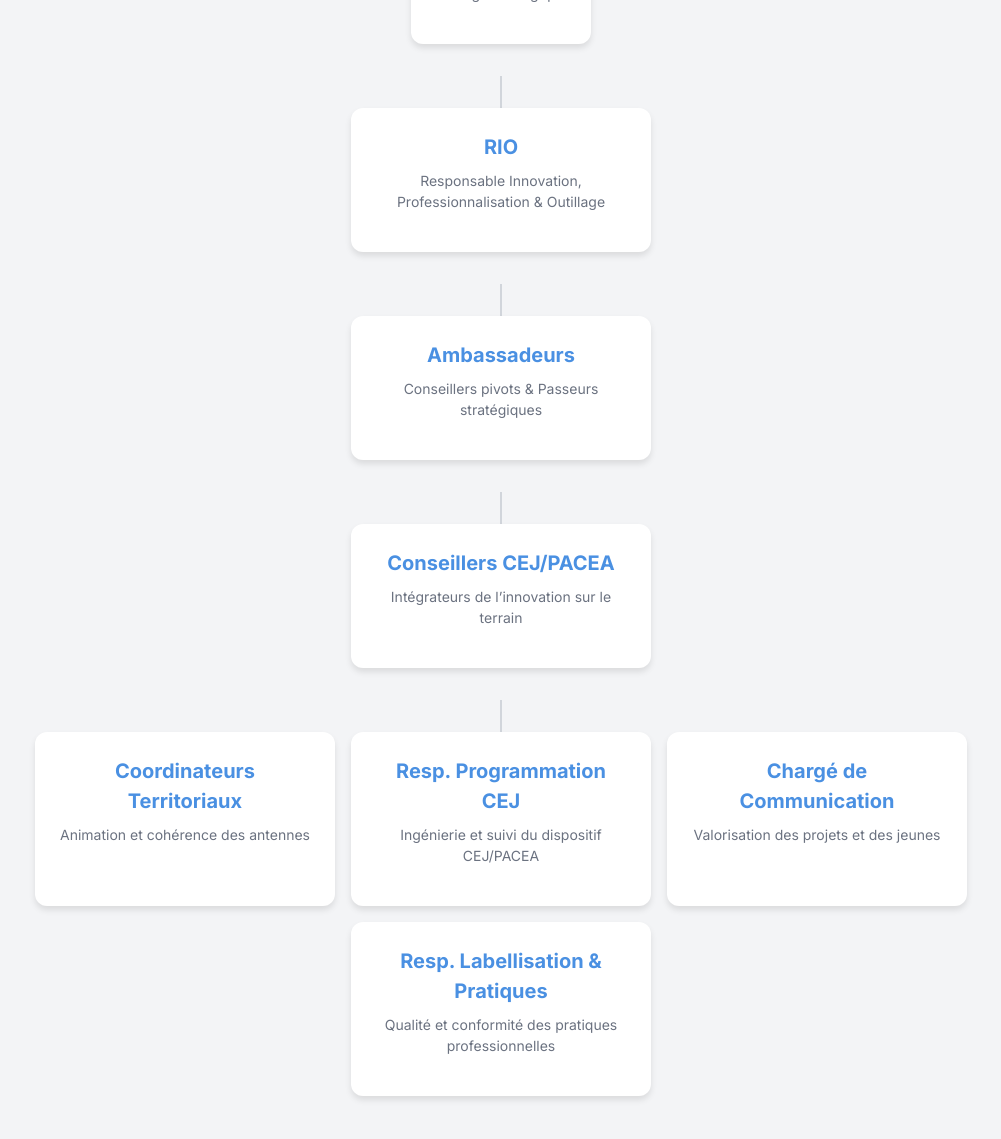
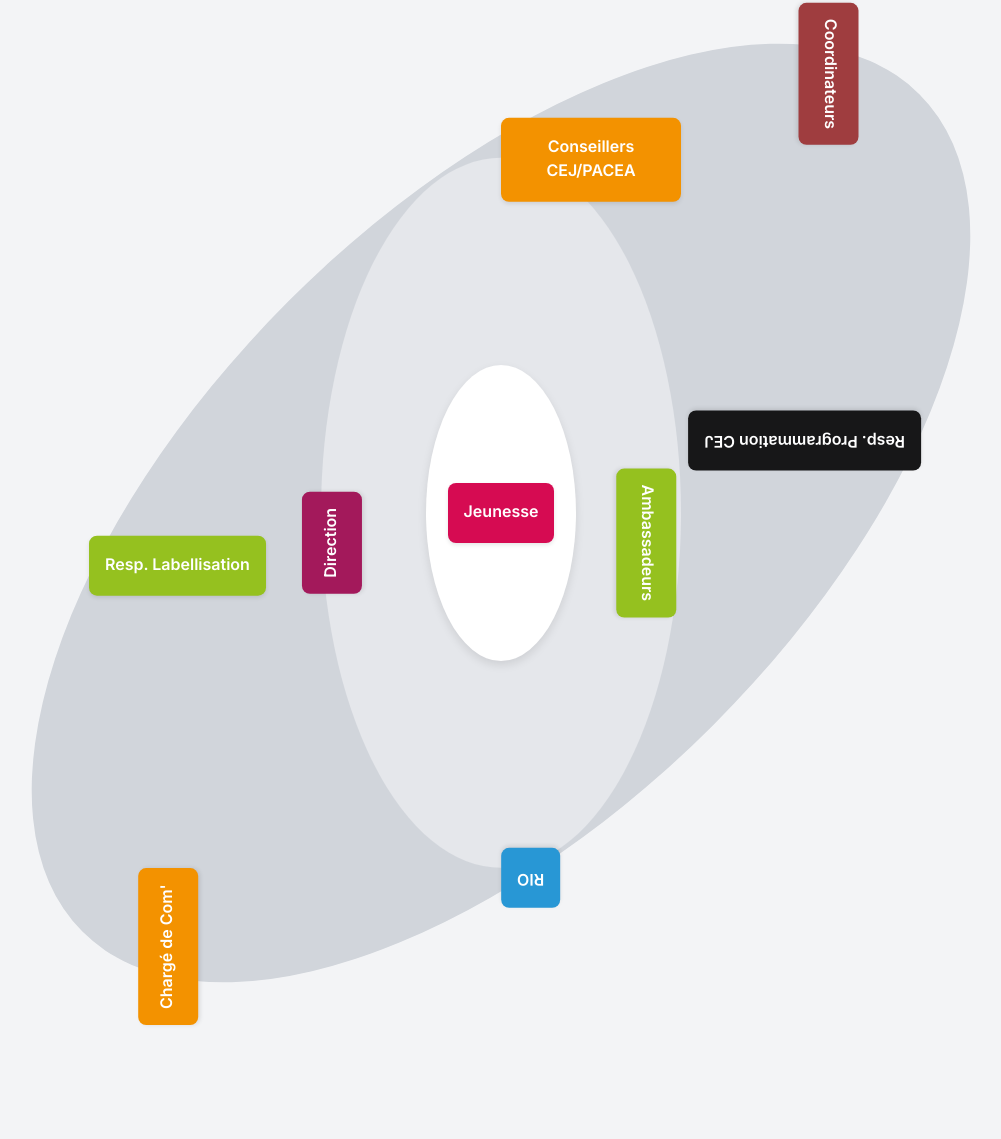
Before and after one commit to mlpb-tools/schemaML, a plain HTML site: page index.html in a window 1280 px wide. Shown: the part 243-1382 px from the top of the page, without its empty margins (139-1140 px from the left). Drawn offline with nearby package versions, Linux system fonts and the light colour scheme.

Commit message:
Update index.html

```diff
--- a/index.html
+++ b/index.html
@@ -3,7 +3,7 @@
 <head>
     <meta charset="UTF-8">
     <meta name="viewport" content="width=device-width, initial-scale=1.0">
-    <title>Schéma Organisationnel Mission Locale</title>
+    <title>Schéma Organisationnel Concentrique</title>
     <script src="https://cdn.tailwindcss.com"></script>
     <link href="https://fonts.googleapis.com/css2?family=Inter:wght@400;600;700&display=swap" rel="stylesheet">
     <style>
@@ -16,51 +16,71 @@
             max-width: 1200px;
             margin: auto;
             padding: 2rem;
-        }
-        .flow-container {
             display: flex;
             flex-direction: column;
             align-items: center;
         }
-        .level {
+        .concentric-container {
+            position: relative;
+            width: 100%;
+            padding-top: 100%; /* Ratio 1:1 pour un cercle */
+            max-width: 600px;
+            margin-bottom: 2rem;
+        }
+        .concentric-circle {
+            position: absolute;
+            top: 50%;
+            left: 50%;
+            transform: translate(-50%, -50%);
+            border-radius: 50%;
             display: flex;
             justify-content: center;
+            align-items: center;
             flex-wrap: wrap;
-            margin-bottom: 2rem;
-            gap: 1rem;
+            padding: 2rem;
+            transition: all 0.5s ease-in-out;
         }
-        .card {
+        .circle-inner {
             background-color: #ffffff;
-            border-radius: 0.75rem;
-            box-shadow: 0 4px 6px rgba(0, 0, 0, 0.1);
+            z-index: 5;
+            box-shadow: 0 4px 10px rgba(0, 0, 0, 0.1);
+        }
+        .circle-outer {
+            background-color: #e5e7eb;
+            z-index: 4;
+            padding: 4rem;
+        }
+        .circle-outermost {
+            background-color: #d1d5db;
+            z-index: 3;
+            padding: 8rem;
+        }
+        .role-card {
+            background-color: #ffffff;
+            border-radius: 0.5rem;
+            padding: 1rem;
+            box-shadow: 0 2px 4px rgba(0, 0, 0, 0.1);
+            cursor: pointer;
             transition: transform 0.2s, box-shadow 0.2s;
-            cursor: pointer;
-            width: 100%;
-            max-width: 300px;
             text-align: center;
-            padding: 1.5rem;
-            position: relative;
         }
-        .card:hover {
-            transform: translateY(-5px);
-            box-shadow: 0 10px 15px rgba(0, 0, 0, 0.1);
+        .role-card:hover {
+            transform: scale(1.05);
+            box-shadow: 0 6px 10px rgba(0, 0, 0, 0.15);
         }
         .card-title {
-            font-size: 1.25rem;
-            font-weight: 700;
-            color: #4a90e2;
-            margin-bottom: 0.5rem;
+            font-size: 1rem;
+            font-weight: 600;
+            margin-bottom: 0.25rem;
         }
         .card-subtitle {
-            font-size: 0.875rem;
+            font-size: 0.75rem;
             color: #6b7280;
-            margin-bottom: 1rem;
         }
-        .card-content {
-            font-size: 0.875rem;
-            color: #4b5563;
-            line-height: 1.5;
-            text-align: left;
+        .color-box {
+            width: 1.5rem;
+            height: 1.5rem;
+            border-radius: 0.25rem;
         }
         .modal {
             display: none;
@@ -88,16 +108,6 @@
             overflow-y: auto;
             position: relative;
         }
-        .modal-header {
-            border-bottom: 2px solid #e5e7eb;
-            padding-bottom: 1rem;
-            margin-bottom: 1rem;
-        }
-        .modal-title {
-            font-size: 1.75rem;
-            font-weight: 700;
-            color: #1f2937;
-        }
         .close-button {
             position: absolute;
             top: 1rem;
@@ -111,26 +121,19 @@
         .close-button:hover {
             color: #1f2937;
         }
-        .line {
-            width: 2px;
-            height: 2rem;
-            background-color: #d1d5db;
+        .modal-header {
+            border-bottom: 2px solid #e5e7eb;
+            padding-bottom: 1rem;
+            margin-bottom: 1rem;
         }
-        .level-line-container {
-            display: flex;
-            justify-content: center;
-            width: 100%;
+        .modal-title {
+            font-size: 1.75rem;
+            font-weight: 700;
+            color: #1f2937;
         }
-        .level-line {
-            width: 2px;
-            height: 2rem;
-            background-color: #d1d5db;
-        }
-        @media (max-width: 768px) {
-            .level {
-                flex-direction: column;
-                align-items: center;
-            }
+        .modal-body p {
+            margin-bottom: 1rem;
+            line-height: 1.5;
         }
     </style>
 </head>
@@ -139,73 +142,70 @@
     <div class="container text-center">
         <h1 class="text-3xl sm:text-4xl font-bold mb-4 text-gray-800">Schéma Organisationnel & Interactions</h1>
         <p class="text-lg text-gray-600 mb-8">
-            Cliquez sur chaque carte pour voir la fiche fonctionnelle complète.
+            Une organisation concentrique centrée sur la **Jeunesse**.
+            Cliquez sur chaque cercle pour voir les rôles.
         </p>
 
-        <div class="flow-container">
-            <!-- Niveau Direction / Stratégie -->
-            <div class="level">
-                <div class="card" onclick="openModal('direction')">
-                    <h2 class="card-title">Direction</h2>
-                    <p class="card-subtitle">Pilotage stratégique</p>
+        <div class="concentric-container">
+            <!-- Cercle Intérieur: Jeunesse (le cœur) -->
+            <div class="concentric-circle circle-inner" style="width: 25%; height: 25%;">
+                <div class="role-card" style="background-color: #d60b52; color: white;">
+                    <div class="card-title">Jeunesse</div>
                 </div>
             </div>
-            <div class="level-line-container">
-                <div class="level-line"></div>
+
+            <!-- Cercle Principal: Rôles d'intégration et d'accompagnement -->
+            <div class="concentric-circle circle-outer" style="width: 60%; height: 60%; transform: translate(-50%, -50%) rotate(0deg);">
+                <div class="absolute w-full h-full">
+                    <div class="absolute -top-10 left-1/2 transform -translate-x-1/2" style="transform: rotate(0deg);">
+                        <div class="role-card" onclick="openModal('conseillers')" style="background-color: #f39200; color: white;">
+                            <div class="card-title">Conseillers CEJ/PACEA</div>
+                        </div>
+                    </div>
+                    <div class="absolute top-1/2 -right-10 transform -translate-y-1/2" style="transform: rotate(90deg);">
+                         <div class="role-card" onclick="openModal('ambassadeurs')" style="background-color: #95c11f; color: white;">
+                            <div class="card-title">Ambassadeurs</div>
+                        </div>
+                    </div>
+                    <div class="absolute -bottom-10 left-1/2 transform -translate-x-1/2" style="transform: rotate(180deg);">
+                        <div class="role-card" onclick="openModal('rio')" style="background-color: #2897d5; color: white;">
+                            <div class="card-title">RIO</div>
+                        </div>
+                    </div>
+                    <div class="absolute top-1/2 -left-10 transform -translate-y-1/2" style="transform: rotate(270deg);">
+                        <div class="role-card" onclick="openModal('direction')" style="background-color: #a3195b; color: white;">
+                            <div class="card-title">Direction</div>
+                        </div>
+                    </div>
+                </div>
             </div>
 
-            <!-- Niveau Fonctionnel Stratégique -->
-            <div class="level">
-                <div class="card" onclick="openModal('rio')">
-                    <h2 class="card-title">RIO</h2>
-                    <p class="card-subtitle">Responsable Innovation, Professionnalisation & Outillage</p>
+            <!-- Cercle Externe: Fonctions Supports -->
+            <div class="concentric-circle circle-outermost" style="width: 100%; height: 100%; transform: translate(-50%, -50%) rotate(45deg);">
+                 <div class="absolute w-full h-full">
+                    <div class="absolute top-5 left-1/4 transform -translate-x-1/2 -translate-y-1/2" style="transform: rotate(45deg);">
+                        <div class="role-card" onclick="openModal('coordinateurs')" style="background-color: #9f3d3f; color: white;">
+                            <div class="card-title">Coordinateurs</div>
+                        </div>
+                    </div>
+                    <div class="absolute top-1/4 right-5 transform -translate-x-1/2 -translate-y-1/2" style="transform: rotate(135deg);">
+                        <div class="role-card" onclick="openModal('programmation')" style="background-color: #171718; color: white;">
+                            <div class="card-title">Resp. Programmation CEJ</div>
+                        </div>
+                    </div>
+                    <div class="absolute bottom-5 right-1/4 transform -translate-x-1/2 -translate-y-1/2" style="transform: rotate(225deg);">
+                        <div class="role-card" onclick="openModal('communication')" style="background-color: #f39200; color: white;">
+                            <div class="card-title">Chargé de Com'</div>
+                        </div>
+                    </div>
+                    <div class="absolute bottom-1/4 left-5 transform -translate-x-1/2 -translate-y-1/2" style="transform: rotate(315deg);">
+                         <div class="role-card" onclick="openModal('labellisation')" style="background-color: #95c11f; color: white;">
+                            <div class="card-title">Resp. Labellisation</div>
+                        </div>
+                    </div>
                 </div>
             </div>
-            <div class="level-line-container">
-                <div class="level-line"></div>
-            </div>
 
-            <!-- Niveau Relais / Expertise -->
-            <div class="level">
-                <div class="card" onclick="openModal('ambassadeurs')">
-                    <h2 class="card-title">Ambassadeurs</h2>
-                    <p class="card-subtitle">Conseillers pivots & Passeurs stratégiques</p>
-                </div>
-            </div>
-            <div class="level-line-container">
-                <div class="level-line"></div>
-            </div>
-
-            <!-- Niveau Exécution / Terrain -->
-            <div class="level">
-                <div class="card" onclick="openModal('conseillers')">
-                    <h2 class="card-title">Conseillers CEJ/PACEA</h2>
-                    <p class="card-subtitle">Intégrateurs de l’innovation sur le terrain</p>
-                </div>
-            </div>
-            <div class="level-line-container">
-                <div class="level-line"></div>
-            </div>
-
-            <!-- Niveau Fonctions Supports -->
-            <div class="level">
-                <div class="card" onclick="openModal('coordinateurs')">
-                    <h2 class="card-title">Coordinateurs Territoriaux</h2>
-                    <p class="card-subtitle">Animation et cohérence des antennes</p>
-                </div>
-                <div class="card" onclick="openModal('programmation')">
-                    <h2 class="card-title">Resp. Programmation CEJ</h2>
-                    <p class="card-subtitle">Ingénierie et suivi du dispositif CEJ/PACEA</p>
-                </div>
-                <div class="card" onclick="openModal('communication')">
-                    <h2 class="card-title">Chargé de Communication</h2>
-                    <p class="card-subtitle">Valorisation des projets et des jeunes</p>
-                </div>
-                <div class="card" onclick="openModal('labellisation')">
-                    <h2 class="card-title">Resp. Labellisation & Pratiques</h2>
-                    <p class="card-subtitle">Qualité et conformité des pratiques professionnelles</p>
-                </div>
-            </div>
         </div>
     </div>
 
```
